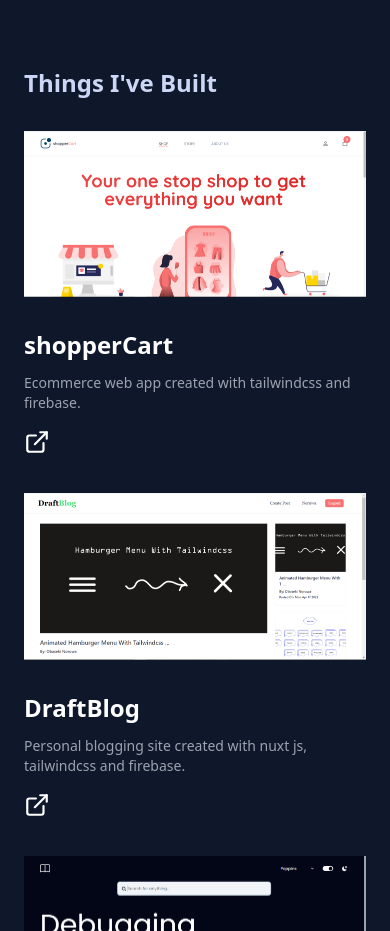
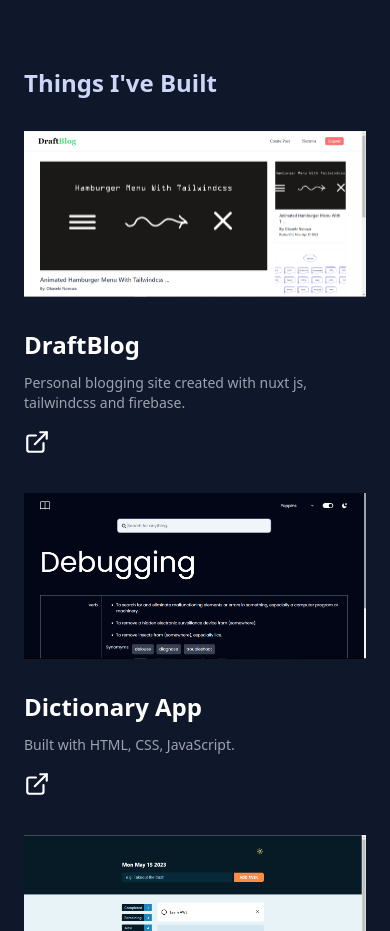
Before and after one commit to noruwa03/Portfolio, a React (Vite) app: page / in a window 390 px wide. Shown: the part 3360-4291 px from the top of the page. Built offline with nearby package versions, Linux system fonts and the light colour scheme.

Commit message:
removed shoppercart image

```diff
--- a/src/App.tsx
+++ b/src/App.tsx
@@ -3,9 +3,9 @@
 import MyImage from "./assets/images/Obaseki_Noruwa.jpg";
 import Haraka from "./assets/images/haraka.png";
 import Ecolabz from "./assets/images/ecolabz.png";
-import ShopperCart from "./assets/images/ecommerce_app.png";
-import DraftBlog from "./assets/images/draft_blog.png"
-import DictionaryApp from "./assets/images/dictionary_app.png"
+// import ShopperCart from "./assets/images/ecommerce_app.png";
+import DraftBlog from "./assets/images/draft_blog.png";
+import DictionaryApp from "./assets/images/dictionary_app.png";
 import TodoApp from "./assets/images/todo_app.png";
 import NFTImage from "./assets/images/nft_site.png";
 import { useRef, useState, useEffect } from "react";
@@ -729,7 +729,7 @@
             Things I've Built
           </h1>
           <div className="grid sm:grid-cols-8 grid-cols-4 gap-x-8 lg:gap-y-20 gap-y-8 items-center">
-            <div className="sm:col-span-6 col-span-4">
+            {/* <div className="sm:col-span-6 col-span-4">
               <img src={ShopperCart} alt="ShopperCart" />
             </div>
             <div className="sm:col-span-2 col-span-4">
@@ -766,7 +766,7 @@
                   </svg>
                 </a>
               </div>
-            </div>
+            </div> */}
 
             <div className="sm:col-span-6 col-span-4">
               <img src={DraftBlog} alt="DraftBlog" />
```
